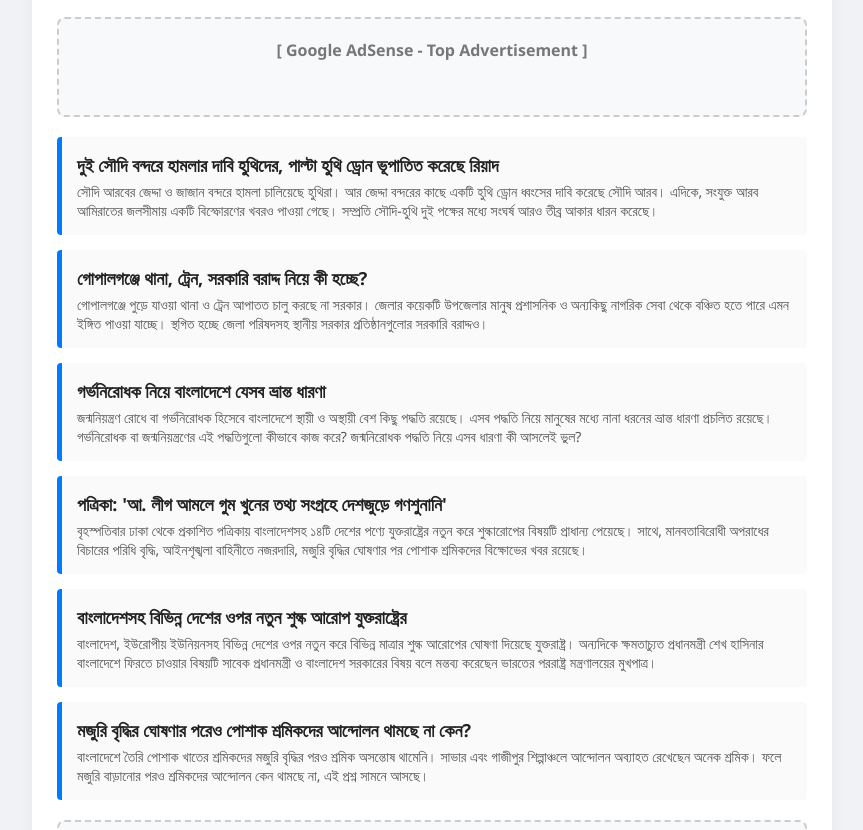
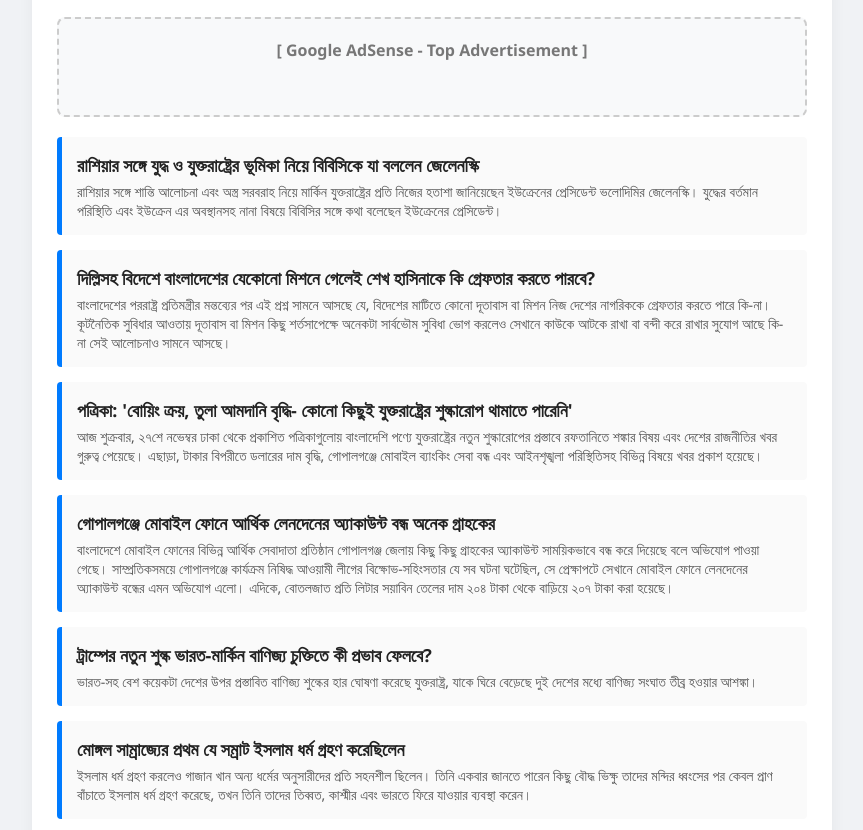
Before and after one commit to rash28997-design/nur1, a plain HTML site: page index.html in a window 1280 px wide. Shown: the part 91-921 px from the top of the page, without its empty margins (208-1071 px from the left). Drawn offline with Linux system fonts and the light colour scheme.

Commit message:
Automated daily news update

```diff
--- a/index.html
+++ b/index.html
@@ -33,56 +33,57 @@
 
 <div class="news-card">
     <h3>
-        <a href="https://www.bbc.com/bengali/articles/cr868gzy4x94o?at_medium=RSS&amp;at_campaign=rss" target="_blank" rel="noopener noreferrer">
-            দুই সৌদি বন্দরে হামলার দাবি হুথিদের, পাল্টা হুথি ড্রোন ভূপাতিত করেছে রিয়াদ
+        <a href="https://www.bbc.com/bengali/articles/cvn0d2g9e8w7o?at_medium=RSS&amp;at_campaign=rss" target="_blank" rel="noopener noreferrer">
+            রাশিয়ার সঙ্গে যুদ্ধ ও যুক্তরাষ্ট্রের ভূমিকা নিয়ে বিবিসিকে যা বললেন জেলেনস্কি
         </a>
     </h3>
-    <p>সৌদি আরবের জেদ্দা ও জাজান বন্দরে হামলা চালিয়েছে হুথিরা। আর জেদ্দা বন্দরের কাছে একটি হুথি ড্রোন ধ্বংসের দাবি করেছে সৌদি আরব। এদিকে, সংযুক্ত আরব আমিরাতের জলসীমায় একটি বিস্ফোরণের খবরও পাওয়া গেছে। সম্প্রতি সৌদি-হুথি দুই পক্ষের মধ্যে সংঘর্ষ আরও তীব্র আকার ধারন করেছে।</p>
+    <p>রাশিয়ার সঙ্গে শান্তি আলোচনা এবং অস্ত্র সরবরাহ নিয়ে মার্কিন যুক্তরাষ্ট্রের প্রতি নিজের হতাশা জানিয়েছেন ইউক্রেনের প্রেসিডেন্ট ভলোদিমির জেলেনস্কি। যুদ্ধের বর্তমান পরিস্থিতি এবং ইউক্রেন এর অবস্থানসহ নানা বিষয়ে বিবিসির সঙ্গে কথা বলেছেন ইউক্রেনের প্রেসিডেন্ট।</p>
 </div>
 
 <div class="news-card">
     <h3>
-        <a href="https://www.bbc.com/bengali/articles/cq1j6wen2173o?at_medium=RSS&amp;at_campaign=rss" target="_blank" rel="noopener noreferrer">
-            গোপালগঞ্জে থানা, ট্রেন, সরকারি বরাদ্দ নিয়ে কী হচ্ছে?
+        <a href="https://www.bbc.com/bengali/articles/c6x29v8n299jo?at_medium=RSS&amp;at_campaign=rss" target="_blank" rel="noopener noreferrer">
+            দিল্লিসহ বিদেশে বাংলাদেশের যেকোনো মিশনে গেলেই শেখ হাসিনাকে কি গ্রেফতার করতে পারবে?
         </a>
     </h3>
-    <p>গোপালগঞ্জে পুড়ে যাওয়া থানা ও ট্রেন আপাতত চালু করছে না সরকার। জেলার কয়েকটি উপজেলার মানুষ প্রশাসনিক ও অন্যকিছু নাগরিক সেবা থেকে বঞ্চিত হতে পারে এমন ইঙ্গিত পাওয়া যাচ্ছে। স্থগিত হচ্ছে জেলা পরিষদসহ স্থানীয় সরকার প্রতিষ্ঠানগুলোর সরকারি বরাদ্দও।</p>
+    <p>বাংলাদেশের পররাষ্ট্র প্রতিমন্ত্রীর মন্তব্যের পর এই প্রশ্ন সামনে আসছে যে, বিদেশের মাটিতে কোনো দূতাবাস বা মিশন নিজ দেশের নাগরিককে গ্রেফতার করতে পারে  কি-না।
+কূটনৈতিক সুবিধার আওতায় দূতাবাস বা মিশন কিছু শর্তসাপেক্ষে অনেকটা সার্বভৌম সুবিধা ভোগ করলেও সেখানে কাউকে আটকে রাখা বা বন্দী করে রাখার সুযোগ আছে কি-না সেই আলোচনাও সামনে আসছে।</p>
 </div>
 
 <div class="news-card">
     <h3>
-        <a href="https://www.bbc.com/bengali/articles/cwvgym6dz6veo?at_medium=RSS&amp;at_campaign=rss" target="_blank" rel="noopener noreferrer">
-            গর্ভনিরোধক নিয়ে বাংলাদেশে যেসব ভ্রান্ত ধারণা
+        <a href="https://www.bbc.com/bengali/articles/c84gn6qr555yo?at_medium=RSS&amp;at_campaign=rss" target="_blank" rel="noopener noreferrer">
+            পত্রিকা: &#x27;বোয়িং ক্রয়, তুলা আমদানি বৃদ্ধি- কোনো কিছুই যুক্তরাষ্ট্রের শুল্কারোপ থামাতে পারেনি&#x27;
         </a>
     </h3>
-    <p>জন্মনিয়ন্ত্রণ রোধে বা গর্ভনিরোধক হিসেবে বাংলাদেশে স্থায়ী ও অস্থায়ী বেশ কিছু পদ্ধতি রয়েছে। এসব পদ্ধতি নিয়ে মানুষের মধ্যে নানা ধরনের ভ্রান্ত ধারণা প্রচলিত রয়েছে। গর্ভনিরোধক বা জন্মনিয়ন্ত্রণের এই পদ্ধতিগুলো কীভাবে কাজ করে? জন্মনিরোধক পদ্ধতি নিয়ে এসব ধারণা কী আসলেই ভুল?</p>
+    <p>আজ শুক্রবার, ২৭শে নভেম্বর ঢাকা থেকে প্রকাশিত পত্রিকাগুলোয় বাংলাদেশি পণ্যে যুক্তরাষ্ট্রের নতুন শুল্কারোপের প্রস্তাবে রফতানিতে শঙ্কার বিষয় এবং দেশের রাজনীতির খবর গুরুত্ব পেয়েছে। এছাড়া, টাকার বিপরীতে ডলারের দাম বৃদ্ধি, গোপালগঞ্জে মোবাইল ব্যাংকিং সেবা বন্ধ এবং আইনশৃঙ্খলা পরিস্থিতিসহ বিভিন্ন বিষয়ে খবর প্রকাশ হয়েছে।</p>
 </div>
 
 <div class="news-card">
     <h3>
-        <a href="https://www.bbc.com/bengali/articles/cq2d90wk9zw8o?at_medium=RSS&amp;at_campaign=rss" target="_blank" rel="noopener noreferrer">
-            পত্রিকা: &#x27;আ. লীগ আমলে গুম খুনের তথ্য সংগ্রহে দেশজুড়ে গণশুনানি&#x27;
+        <a href="https://www.bbc.co.uk/bengali/live/cw24ezpl700dt?at_medium=RSS&amp;at_campaign=rss" target="_blank" rel="noopener noreferrer">
+            গোপালগঞ্জে মোবাইল ফোনে আর্থিক লেনদেনের অ্যাকাউন্ট বন্ধ অনেক গ্রাহকের
         </a>
     </h3>
-    <p>বৃহস্পতিবার ঢাকা থেকে প্রকাশিত পত্রিকায় বাংলাদেশসহ ১৪টি দেশের পণ্যে যুক্তরাষ্ট্রের নতুন করে শুল্কারোপের বিষয়টি প্রাধান্য পেয়েছে। সাথে, মানবতাবিরোধী অপরাধের বিচারের পরিধি বৃদ্ধি, আইনশৃঙ্খলা বাহিনীতে নজরদারি, মজুরি বৃদ্ধির ঘোষণার পর পোশাক শ্রমিকদের বিক্ষোভের খবর রয়েছে।</p>
+    <p>বাংলাদেশে মোবাইল ফোনের বিভিন্ন আর্থিক সেবাদাতা প্রতিষ্ঠান গোপালগঞ্জ জেলায় কিছু কিছু গ্রাহকের অ্যাকাউন্ট সাময়িকভাবে বন্ধ করে দিয়েছে বলে অভিযোগ পাওয়া গেছে। সাম্প্রতিকসময়ে গোপালগঞ্জে কার্যক্রম নিষিদ্ধ আওয়ামী লীগের বিক্ষোভ-সহিংসতার যে সব ঘটনা ঘটেছিল, সে প্রেক্ষাপটে সেখানে মোবাইল ফোনে লেনদেনের অ্যাকাউন্ট বন্ধের এমন অভিযোগ এলো। এদিকে, বোতলজাত প্রতি লিটার সয়াবিন তেলের দাম ২০৪ টাকা থেকে বাড়িয়ে ২০৭ টাকা করা হয়েছে।</p>
 </div>
 
 <div class="news-card">
     <h3>
-        <a href="https://www.bbc.co.uk/bengali/live/c3rrgqqr0dk1t?at_medium=RSS&amp;at_campaign=rss" target="_blank" rel="noopener noreferrer">
-            বাংলাদেশসহ বিভিন্ন দেশের ওপর নতুন শুল্ক আরোপ যুক্তরাষ্ট্রের
+        <a href="https://www.bbc.com/bengali/articles/c5x2wxye4pw3o?at_medium=RSS&amp;at_campaign=rss" target="_blank" rel="noopener noreferrer">
+            ট্রাম্পের নতুন শুল্ক ভারত-মার্কিন বাণিজ্য চুক্তিতে কী প্রভাব ফেলবে?
         </a>
     </h3>
-    <p>বাংলাদেশ, ইউরোপীয় ইউনিয়নসহ বিভিন্ন দেশের ওপর নতুন করে বিভিন্ন মাত্রার শুল্ক আরোপের ঘোষণা দিয়েছে যুক্তরাষ্ট্র। অন্যদিকে ক্ষমতাচ্যুত প্রধানমন্ত্রী শেখ হাসিনার বাংলাদেশে ফিরতে চাওয়ার বিষয়টি সাবেক প্রধানমন্ত্রী ও বাংলাদেশ সরকারের বিষয় বলে মন্তব্য করেছেন ভারতের পররাষ্ট্র মন্ত্রণালয়ের মুখপাত্র।</p>
+    <p>ভারত-সহ বেশ কয়েকটা দেশের উপর প্রস্তাবিত বাণিজ্য শুল্কের হার ঘোষণা করেছে যুক্তরাষ্ট্র, যাকে ঘিরে বেড়েছে দুই দেশের মধ্যে বাণিজ্য সংঘাত তীব্র হওয়ার আশঙ্কা।</p>
 </div>
 
 <div class="news-card">
     <h3>
-        <a href="https://www.bbc.com/bengali/articles/c920xrpd3jvro?at_medium=RSS&amp;at_campaign=rss" target="_blank" rel="noopener noreferrer">
-            মজুরি বৃদ্ধির ঘোষণার পরেও পোশাক শ্রমিকদের আন্দোলন থামছে না কেন?
+        <a href="https://www.bbc.com/bengali/articles/cqp8g3728lxdo?at_medium=RSS&amp;at_campaign=rss" target="_blank" rel="noopener noreferrer">
+            মোঙ্গল সাম্রাজ্যের প্রথম যে সম্রাট ইসলাম ধর্ম গ্রহণ করেছিলেন
         </a>
     </h3>
-    <p>বাংলাদেশে তৈরি পোশাক খাতের শ্রমিকদের মজুরি বৃদ্ধির পরও শ্রমিক অসন্তোষ থামেনি। সাভার এবং গাজীপুর শিল্পাঞ্চলে আন্দোলন অব্যাহত রেখেছেন অনেক শ্রমিক। ফলে মজুরি বাড়ানোর পরও শ্রমিকদের আন্দোলন কেন থামছে না, এই প্রশ্ন সামনে আসছে।</p>
+    <p>ইসলাম ধর্ম গ্রহণ করলেও গাজান খান অন্য ধর্মের অনুসারীদের প্রতি সহনশীল ছিলেন। তিনি  একবার জানতে পারেন কিছু বৌদ্ধ ভিক্ষু তাদের মন্দির ধ্বংসের পর কেবল প্রাণ বাঁচাতে ইসলাম ধর্ম গ্রহণ করেছে, তখন তিনি তাদের তিব্বত, কাশ্মীর এবং ভারতে ফিরে যাওয়ার ব্যবস্থা করেন।</p>
 </div>
 
 <!-- END_NEWS -->
@@ -94,7 +95,7 @@
         </div>
 
         <div class="time-stamp">
-            সর্বশেষ আপডেট: <span id="last-updated">26-11-2026 06:42 AM</span>
+            সর্বশেষ আপডেট: <span id="last-updated">27-11-2026 06:34 AM</span>
         </div>
     </div>
 
```
